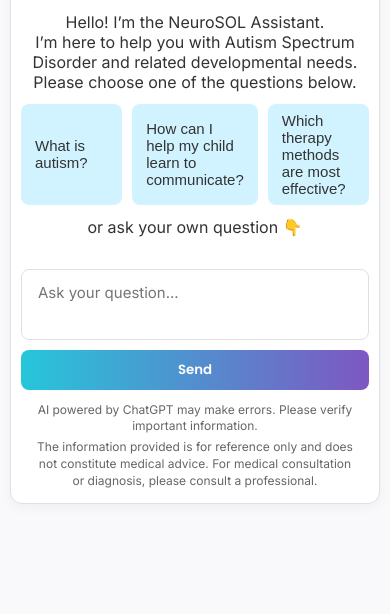
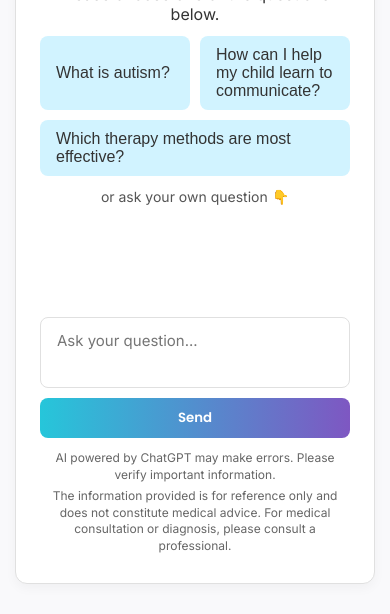
Before and after one commit to Conductorr-23/neurosol-assistant, a website: page index.html in a window 390 px wide. Shown: the part 230-844 px from the top of the page. Drawn offline with nearby package versions, Linux system fonts and the light colour scheme.

Commit message:
Fix safe-area and vertical alignment for mobile

```diff
--- a/style.css
+++ b/style.css
@@ -9,7 +9,7 @@
   --font-head: 'Poppins', sans-serif !important;
 }
 
-/* 🔥 ДОБАВЛЕНО/ИЗМЕНЕНО: Общие правила для box-sizing для всех элементов */
+/* 🔥 Общие правила для box-sizing */
 html {
   box-sizing: border-box;
 }
@@ -17,30 +17,41 @@ html {
   box-sizing: inherit;
 }
 
+/* Основные стили body с учётом safe-area inset */
 body {
   font-family: var(--font-main);
   background: var(--bg);
   margin: 0;
-  padding: 40px 20px;
+  /* для старых iOS */
+  padding: constant(safe-area-inset-top) 20px constant(safe-area-inset-bottom) 20px;
+  /* для современных браузеров */
+  padding: env(safe-area-inset-top) 20px env(safe-area-inset-bottom) 20px;
   display: flex;
   justify-content: center;
-  align-items: center;
+  align-items: flex-start; /* прижимаем чат к верху, чтобы не обрезался низ */
   min-height: 100vh;
-  overflow-x: hidden; /* 🔥 Запрещаем горизонтальный скролл для body */
-}
-html, body {
-  height: 100%;
-  margin: 0;
-    padding-top: env(safe-area-inset-top);
-    padding-bottom: env(safe-area-inset-bottom);
-    background: var(--bg);
+  overflow-x: hidden;
 }
 
+/* Контейнер чата */
 .chat-wrapper {
   width: 100%;
   max-width: 720px;
-  /*height: 100%; /* Занимает 100% доступной высоты родителя (body) */
-  max-height: calc(100vh - env(safe-area-inset-top) - env(safe-area-inset-bottom) - 10px /* или ваш внешний padding body */);
+  /* Высота = 100vh минус top- и bottom-safe-area и минус 2×20px внешних padding-а */
+  /* для старых iOS */
+  height: calc(
+    100vh
+    - constant(safe-area-inset-top)
+    - constant(safe-area-inset-bottom)
+    - 40px
+  );
+  /* для современных браузеров */
+  height: calc(
+    100vh
+    - env(safe-area-inset-top)
+    - env(safe-area-inset-bottom)
+    - 40px
+  );
   display: flex;
   flex-direction: column;
   background: #fff;
@@ -48,18 +59,19 @@ html, body {
   border-radius: 12px;
   padding: 24px;
   box-shadow: 0 4px 12px rgba(0, 0, 0, 0.04);
-  overflow: hidden; /* Обрезаем содержимое, которое выходит за границы */
+  overflow: hidden;
 }
 
+/* Логотип */
 .chat-logo {
   text-align: center;
   margin-bottom: 12px;
 }
-
 .chat-logo img {
   height: 48px;
 }
 
+/* Заголовок */
 .chat-header {
   font-family: var(--font-head);
   font-size: 24px;
@@ -71,40 +83,38 @@ html, body {
   margin-bottom: 24px;
 }
 
+/* Область сообщений */
 .chat {
   flex: 1;
-  overflow-y: auto; /* Скролл для сообщений */
+  overflow-y: auto;
   margin-bottom: 20px;
   display: flex;
   flex-direction: column;
   gap: 12px;
 }
-
-/* Стили для скроллбара (только для Webkit браузеров) */
 .chat::-webkit-scrollbar {
   width: 8px;
 }
-
 .chat::-webkit-scrollbar-track {
   background: transparent;
   border-radius: 10px;
 }
-
 .chat::-webkit-scrollbar-thumb {
   background: var(--border);
   border-radius: 10px;
 }
 
+/* Строка сообщения */
 .chat-row {
   display: flex;
   align-items: flex-start;
   gap: 10px;
 }
-
 .chat-row.user {
   justify-content: flex-end;
 }
 
+/* Иконка */
 .chat-icon {
   flex-shrink: 0;
   width: 32px;
@@ -113,60 +123,50 @@ html, body {
   align-items: center;
   justify-content: center;
 }
-
 .chat-icon img {
   width: 100%;
   height: 100%;
   object-fit: contain;
 }
 
+/* Пузырёк */
 .chat-bubble {
   padding: 12px 16px;
   border-radius: 12px;
   font-size: 16px;
-  line-height: 1.6; /* Увеличил line-height для лучшего соответствия высоте текста */
+  line-height: 1.6;
   white-space: normal;
   word-wrap: break-word;
   max-width: 75%;
   box-shadow: 0 2px 4px rgba(0, 0, 0, 0.03);
 }
-
 .chat-bubble.user {
   background-color: var(--user);
 }
-
 .chat-bubble.bot {
   background-color: var(--bot);
 }
-
-/* Стили для Markdown-разметки внутри пузыря */
 .chat-bubble p {
   margin: 0 0 10px;
 }
-
 .chat-bubble p:last-child {
   margin-bottom: 0;
 }
-
 .chat-bubble ul,
 .chat-bubble ol {
   margin: 10px 0 10px 20px;
   padding-left: 20px;
 }
-
 .chat-bubble li {
   margin-bottom: 6px;
 }
-
 .chat-bubble li:last-child {
   margin-bottom: 0;
 }
-
 .chat-bubble a {
   color: var(--link);
   text-decoration: underline;
 }
-
 .chat-bubble strong {
   font-weight: bold;
 }
@@ -177,8 +177,6 @@ html, body {
   gap: 12px;
   align-items: flex-end;
 }
-
-.chat-footer input,
 .chat-footer textarea {
   flex: 1;
   padding: 12px 16px;
@@ -187,17 +185,13 @@ html, body {
   font-size: 16px;
   resize: none;
   min-height: 48px;
-  /* 🔥 ИЗМЕНЕНИЕ: Уточняем max-height, используем точное значение line-height */
-  max-height: calc((16px * 1.6 * 5) + (12px * 2)); /* 5 строк * font-size * line-height + 2 * padding-top/bottom */
-  line-height: 1.6; /* 🔥 Теперь точно соответствует line-height bubble */
+  max-height: calc((16px * 1.6 * 5) + (12px * 2));
+  line-height: 1.6;
   font-family: var(--font-main);
-
-  /* 🔥 ДОБАВЛЕНО/ИЗМЕНЕНО: Убедимся, что display: block и управляем overflow-y из JS */
-  display: block; /* Убедимся, что textarea ведет себя как блочный элемент */
-  width: 100%; /* Убедимся, что textarea занимает всю доступную ширину */
-  overflow-y: hidden; /* Изначально скрываем скролл, JS будет управлять */
+  display: block;
+  width: 100%;
+  overflow-y: hidden;
 }
-
 .chat-footer button {
   background: linear-gradient(to right, var(--accent), var(--link));
   border: none;
@@ -210,35 +204,95 @@ html, body {
   transition: opacity 0.3s ease;
   flex-shrink: 0;
 }
-
 .chat-footer button:hover {
   opacity: 0.9;
 }
 
-/* Спиннер для загрузки */
+/* Спиннер */
 .spinner {
   display: inline-block;
   animation: spin 1.2s linear infinite;
   vertical-align: middle;
 }
-
 @keyframes spin {
   from { transform: rotateY(0deg); }
   to { transform: rotateY(360deg); }
 }
 
+/* Ошибка */
 .error {
   color: #d32f2f;
   font-weight: 600;
 }
 
-/* Медиа-запросы для мобильных устройств */
+/* Онбординг */
+.onboarding-questions {
+  display: flex;
+  flex-direction: row;
+  gap: 10px;
+  width: 100%;
+  flex-wrap: wrap;
+  align-items: stretch;
+  justify-content: space-evenly;
+}
+.onboarding-question {
+  background-color: var(--user);
+  color: #333;
+  border: none;
+  padding: 10px 16px;
+  font-size: 16px;
+  border-radius: 8px;
+  cursor: pointer;
+  width: 100%;
+  text-align: left;
+  transition: opacity 0.2s ease-in-out;
+  flex: calc(100% / 3 - 20px);
+}
+.onboarding-intro {
+  font-size: 16px;
+  margin-bottom: 12px;
+  text-align: center;
+  color: #333;
+}
+.onboarding-custom {
+  margin-top: 12px;
+  font-size: 14px;
+  text-align: center;
+  color: #555;
+}
+
+/* Дисклеймеры */
+.disclaimers {
+  margin-top: 8px;
+  padding: 0 12px;
+  text-align: center;
+  font-size: 12px;
+  line-height: 1.4;
+  color: #666;
+}
+.disclaimers p {
+  margin: 4px 0;
+}
+
+/* Адаптив для мобильных */
 @media (max-width: 600px) {
   body {
-        padding: env(safe-area-inset-top) 10px env(safe-area-inset-bottom) 10px;
+    padding: constant(safe-area-inset-top) 15px constant(safe-area-inset-bottom) 15px;
+    padding: env(safe-area-inset-top) 15px env(safe-area-inset-bottom) 15px;
   }
   .chat-wrapper {
-        padding: 10px;
+    height: calc(
+      100vh
+      - constant(safe-area-inset-top)
+      - constant(safe-area-inset-bottom)
+      - 30px
+    );
+    height: calc(
+      100vh
+      - env(safe-area-inset-top)
+      - env(safe-area-inset-bottom)
+      - 30px
+    );
   }
   .chat-header {
     font-size: 20px;
@@ -257,99 +311,10 @@ html, body {
     width: 100%;
     padding: 10px 15px;
   }
-    .chat-footer input,
   .chat-footer textarea {
-        font-size: 15px; /* Уточняем размер шрифта для мобильных */
-        min-height: 45px; /* Адаптируем min-height под мобильный font-size */
-        max-height: calc((15px * 1.5 * 5) + (10px * 2)); /* Пересчитываем max-height для мобильных */
-        line-height: 1.5; /* Убедимся, что line-height соответствует font-size на мобильных */
-        /* padding: 10px 15px; <-- Убрано ранее, это правильно */
-        /* min-height: initial; <-- Закомментировано, так как конфликтует с min-height в общем правиле */
+    font-size: 15px;
+    min-height: 45px;
+    max-height: calc((15px * 1.5 * 5) + (10px * 2));
+    line-height: 1.5;
   }
 }
-.error {
-  color: #d32f2f;
-  font-weight: 600;
-}
-
-/* ======================= */
-/*     СТИЛИ ONBOARDING     */
-/* ======================= */
-
-/* Контейнер для блока onboarding */
-.onboarding {
-  display: flex;
-  flex-direction: column;
-  align-items: center;
-  margin-bottom: 20px; /* Отступ снизу, чтобы чат под блоком не прилипал */
-}
-
-/* Вступительный текст */
-.onboarding-intro,
-.onboarding-custom {
-  font-size: 18px;
-  margin: 12px auto;
-  color: #333;
-  text-align: center;
-}
-
-/* Контейнер для вопросов-кнопок */
-.onboarding-questions {
-    display: flex;
-    flex-direction: row;
-    gap: 10px;
-    width: 100%;
-    flex-wrap: wrap;
-    align-items: stretch;
-    justify-content: space-evenly;
-}
-
-/* Сам вопрос в виде кнопки */
-.onboarding-question {
-  background-color: var(--user);
-    color: #333;
-    border: none;
-    padding: 10px 16px;
-    font-size: 16px;
-    border-radius: 8px;
-    cursor: pointer;
-    width: 100%;
-    text-align: left;
-    transition: opacity 0.2s ease-in-out;
-    flex: calc(100% / 3 - 20px);
-}
-
-.onboarding-question:hover {
-  opacity: 0.9;
-}
-
-/* Медиазапросы для мобильных, если нужно */
-@media (max-width: 600px) {
-  .onboarding-intro,
-  .onboarding-custom {
-    font-size: 16px;
-  }
-  .onboarding-question {
-    font-size: 15px;
-    padding: 8px 14px;
-  }
-}
-
-/* ======================= */
-/*  Конец стилей Onboarding */
-/* ======================= */
-/* ======================= */
-/*      ДИСКЛЕЙМЕРЫ        */
-/* ======================= */
-.disclaimers {
-  margin-top: 8px;
-  padding: 0 12px;
-  text-align: center;
-  font-size: 12px;
-  line-height: 1.4;
-  color: #666;
-}
-
-.disclaimers p {
-  margin: 4px 0;
-}
```
Lines whose indentation alone changed are shown as unchanged.
